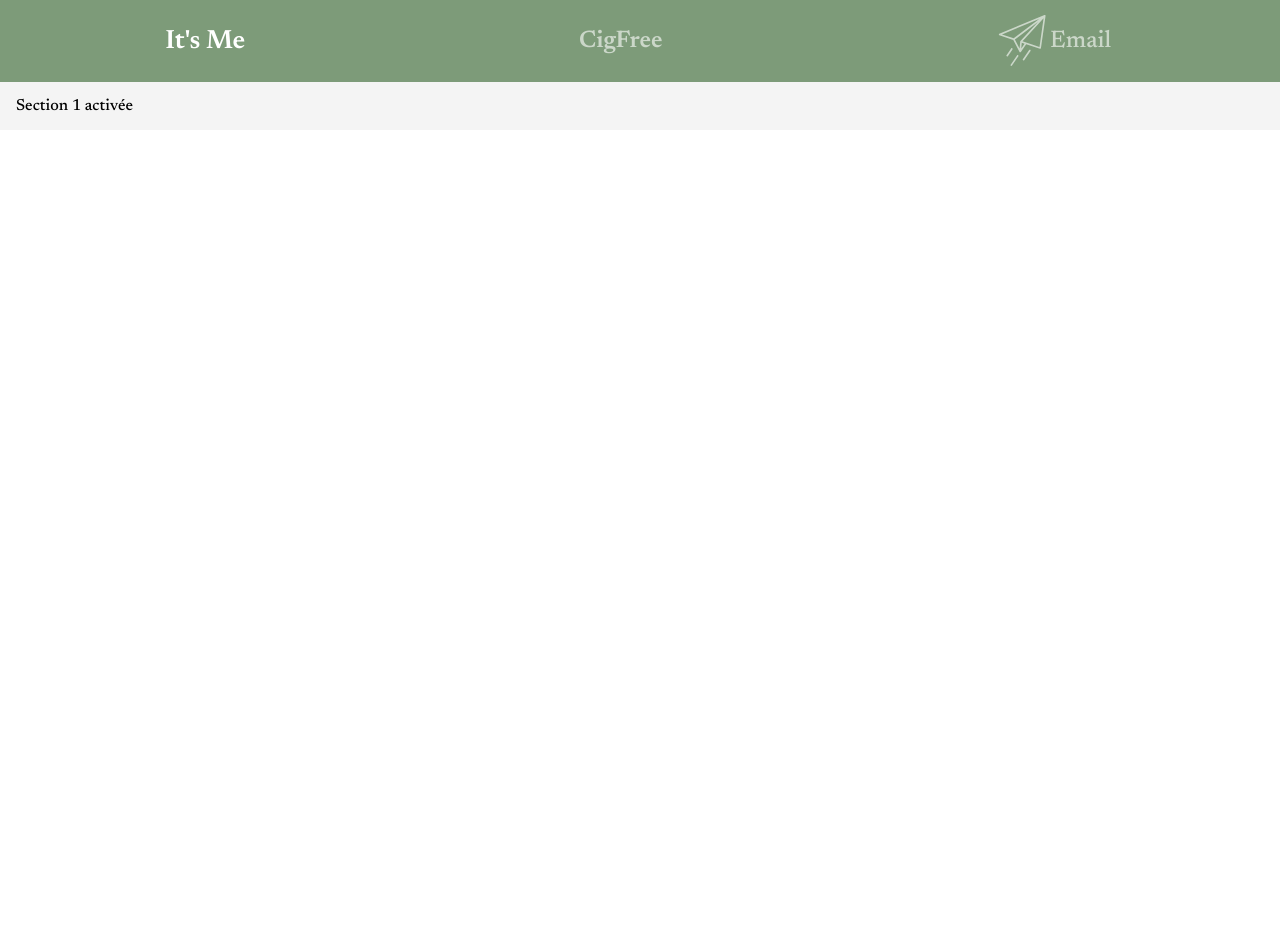
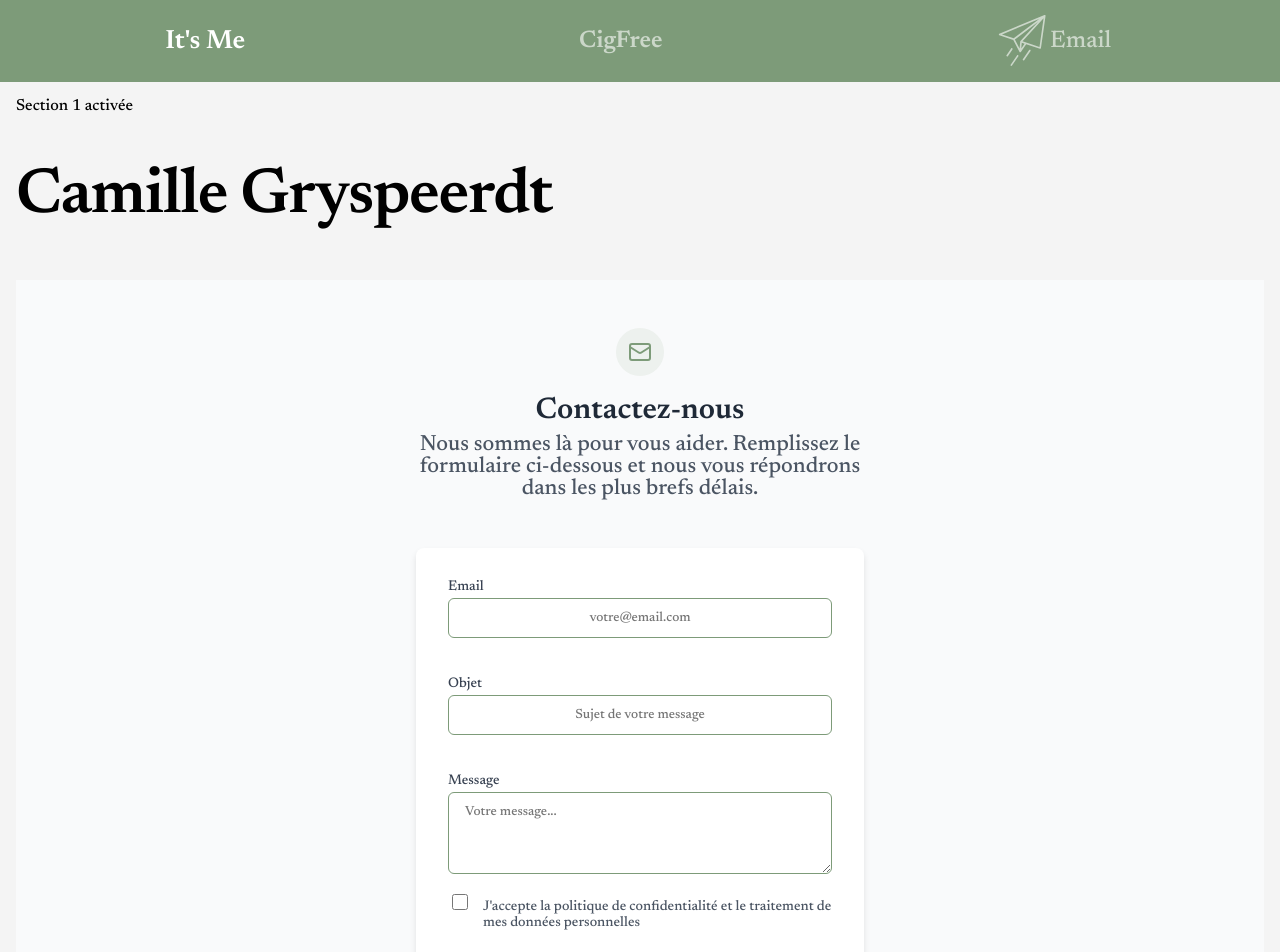
Before and after one commit to trinity0077/portFolioFrontend, a Next.js app: page / in a window 1280 px wide. Shown: the top 952 px of the page. Before the commit the page ends 800 px from the top, so only its background shows below. Built offline with nearby package versions, Linux system fonts and the light colour scheme.

Commit message:
modification de la futur page de contact et creation du css

```diff
--- a/components/EmailContactPage/EmailContactForm.tsx
+++ b/components/EmailContactPage/EmailContactForm.tsx
@@ -1,5 +1,6 @@
-import React, { useState } from 'react';
-import { Mail, Send, AlertCircle } from 'lucide-react';
+import styles from "../../styles/ContactForm/EmailContactForm.module.css";
+import React, { useState } from "react";
+import { Mail, Send, AlertCircle } from "lucide-react";
 
 interface FormData {
   email: string;
@@ -15,11 +16,11 @@ interface FormErrors {
   gdprConsent?: string;
 }
 
-export default function ContactForm() {
+export default function EmailContactForm() {
   const [formData, setFormData] = useState<FormData>({
-    email: '',
-    subject: '',
-    message: '',
+    email: "",
+    subject: "",
+    message: "",
     gdprConsent: false,
   });
 
@@ -27,13 +28,15 @@ export default function ContactForm() {
   const [submitted, setSubmitted] = useState(false);
 
   const validateEmail = (email: string) => {
-    if (!email.includes('@')) {
-      return 'L\'email doit contenir un @';
+    if (!email.includes("@")) {
+      return "L'email doit contenir un @";
     }
-    if (!email.includes('.')) {
-      return 'L\'email doit contenir un point (.)';
+    if (!email.includes(".")) {
+      return "L'email doit contenir un point (.)";
     }
-    return /^[^\s@]+@[^\s@]+\.[^\s@]+$/.test(email) ? '' : 'Veuillez entrer un email valide';
+    return /^[^\s@]+@[^\s@]+\.[^\s@]{2,}$/.test(email)
+      ? ""
+      : "Veuillez entrer un email valide";
   };
 
   const handleSubmit = (e: React.FormEvent) => {
@@ -42,7 +45,7 @@ export default function ContactForm() {
 
     // Email validation
     if (!formData.email.trim()) {
-      newErrors.email = 'L\'email est requis';
+      newErrors.email = "L'email est requis";
     } else {
       const emailError = validateEmail(formData.email);
       if (emailError) {
@@ -52,40 +55,43 @@ export default function ContactForm() {
 
     // Subject validation
     if (!formData.subject.trim()) {
-      newErrors.subject = 'L\'objet est requis';
+      newErrors.subject = "L'objet est requis";
     }
 
     // Message validation
     if (!formData.message.trim()) {
-      newErrors.message = 'Le message est requis';
+      newErrors.message = "Le message est requis";
     }
 
     // GDPR validation
     if (!formData.gdprConsent) {
-      newErrors.gdprConsent = 'Vous devez accepter la politique de confidentialité';
+      newErrors.gdprConsent =
+        "Vous devez accepter la politique de confidentialité";
     }
 
     if (Object.keys(newErrors).length === 0) {
       // Here you would typically send the form data to your backend
       setSubmitted(true);
-      console.log('Form submitted:', formData);
+      console.log("Form submitted:", formData);
     } else {
       setErrors(newErrors);
     }
   };
 
-  const handleChange = (e: React.ChangeEvent<HTMLInputElement | HTMLTextAreaElement>) => {
+  const handleChange = (
+    e: React.ChangeEvent<HTMLInputElement | HTMLTextAreaElement>
+  ) => {
     const { name, value, type } = e.target;
-    const finalValue = type === 'email' ? value.toLowerCase() : value;
+    const finalValue = type === "email" ? value.toLowerCase() : value;
 
-    setFormData(prev => ({
+    setFormData((prev) => ({
       ...prev,
       [name]: finalValue,
     }));
 
     // Clear error when user starts typing
     if (errors[name as keyof FormErrors]) {
-      setErrors(prev => ({
+      setErrors((prev) => ({
         ...prev,
         [name]: undefined,
       }));
@@ -93,143 +99,142 @@ export default function ContactForm() {
   };
 
   const handleCheckboxChange = (e: React.ChangeEvent<HTMLInputElement>) => {
-    setFormData(prev => ({
+    setFormData((prev) => ({
       ...prev,
       gdprConsent: e.target.checked,
     }));
 
     if (errors.gdprConsent) {
-      setErrors(prev => ({
+      setErrors((prev) => ({
         ...prev,
         gdprConsent: undefined,
       }));
     }
   };
-
   if (submitted) {
     return (
-      <div className="bg-white p-8 rounded-lg shadow-lg max-w-md w-full">
-        <div className="text-center">
-          <div className="mx-auto flex items-center justify-center h-12 w-12 rounded-full bg-green-100 mb-4">
-            <Mail className="h-6 w-6 text-green-600" />
+      <div className={styles.successMessageContainer}>
+        <div className={styles.successContent}>
+          <div className={styles.successIconWrapper}>
+            <Mail className={styles.successIcon} />
           </div>
-          <h2 className="text-2xl font-semibold text-gray-900 mb-2">Message envoyé!</h2>
-          <p className="text-gray-600">Nous vous répondrons dans les plus brefs délais.</p>
+          <h2 className={styles.successTitle}>Message envoyé!</h2>
+          <p className={styles.successText}>
+            Nous vous répondrons dans les plus brefs délais.
+          </p>
         </div>
       </div>
     );
   }
 
   return (
-    <form onSubmit={handleSubmit} className="bg-white p-8 rounded-lg shadow-lg max-w-md w-full">
-      <div className="space-y-6">
-        <div>
-          <label htmlFor="email" className="block text-sm font-medium text-gray-700 mb-1">
+    <form onSubmit={handleSubmit} className={styles.contactForm}>
+      <div className={styles.formFields}>
+        <div className={styles.formGroup}>
+          <label htmlFor="email" className={styles.formLabel}>
             Email
           </label>
-          <div className="relative">
+          <div className={styles.inputWrapper}>
             <input
               type="email"
               id="email"
               name="email"
               value={formData.email}
               onChange={handleChange}
-              className={`block w-full px-4 py-3 rounded-md border ${
-                errors.email ? 'border-red-300' : 'border-[#7d9b79]'
-              } focus:outline-none focus:ring-2 focus:ring-[#7d9b79] focus:border-transparent`}
+              className={`${styles.formInput} ${
+                errors.email ? styles.inputError : ""
+              }`}
               placeholder="votre@email.com"
             />
             {errors.email && (
-              <div className="absolute inset-y-0 right-0 flex items-center pr-3">
-                <AlertCircle className="h-5 w-5 text-red-500" />
+              <div className={styles.errorIconWrapper}>
+                <AlertCircle className={styles.errorIcon} />
               </div>
             )}
           </div>
           {errors.email && (
-            <p className="mt-1 text-sm text-red-600">{errors.email}</p>
+            <p className={styles.errorMessage}>{errors.email}</p>
           )}
         </div>
 
-        <div>
-          <label htmlFor="subject" className="block text-sm font-medium text-gray-700 mb-1">
+        <div className={styles.formGroup}>
+          <label htmlFor="subject" className={styles.formLabel}>
             Objet
           </label>
-          <div className="relative">
+          <div className={styles.inputWrapper}>
             <input
               type="text"
               id="subject"
               name="subject"
               value={formData.subject}
               onChange={handleChange}
-              className={`block w-full px-4 py-3 rounded-md border ${
-                errors.subject ? 'border-red-300' : 'border-[#7d9b79]'
-              } focus:outline-none focus:ring-2 focus:ring-[#7d9b79] focus:border-transparent`}
+              className={`${styles.formInput} ${
+                errors.subject ? styles.inputError : ""
+              }`}
               placeholder="Sujet de votre message"
             />
             {errors.subject && (
-              <div className="absolute inset-y-0 right-0 flex items-center pr-3">
-                <AlertCircle className="h-5 w-5 text-red-500" />
+              <div className={styles.errorIconWrapper}>
+                <AlertCircle className={styles.errorIcon} />
               </div>
             )}
           </div>
           {errors.subject && (
-            <p className="mt-1 text-sm text-red-600">{errors.subject}</p>
+            <p className={styles.errorMessage}>{errors.subject}</p>
           )}
         </div>
 
-        <div>
-          <label htmlFor="message" className="block text-sm font-medium text-gray-700 mb-1">
+        <div className={styles.formGroup}>
+          <label htmlFor="message" className={styles.formLabel}>
             Message
           </label>
-          <div className="relative">
+          <div className={styles.inputWrapper}>
             <textarea
               id="message"
               name="message"
               value={formData.message}
               onChange={handleChange}
               rows={4}
-              className={`block w-full px-4 py-3 rounded-md border ${
-                errors.message ? 'border-red-300' : 'border-[#7d9b79]'
-              } focus:outline-none focus:ring-2 focus:ring-[#7d9b79] focus:border-transparent`}
+              className={`${styles.formTextarea} ${
+                errors.message ? styles.inputError : ""
+              }`}
               placeholder="Votre message..."
             />
             {errors.message && (
-              <div className="absolute top-0 right-0 mt-3 mr-3">
-                <AlertCircle className="h-5 w-5 text-red-500" />
+              <div className={styles.textareaErrorIcon}>
+                <AlertCircle className={styles.errorIcon} />
               </div>
             )}
           </div>
           {errors.message && (
-            <p className="mt-1 text-sm text-red-600">{errors.message}</p>
+            <p className={styles.errorMessage}>{errors.message}</p>
           )}
         </div>
 
-        <div className="flex items-start">
-          <div className="flex items-center h-5">
+        <div className={styles.consentGroup}>
+          <div className={styles.checkboxWrapper}>
             <input
               id="gdprConsent"
               name="gdprConsent"
               type="checkbox"
               checked={formData.gdprConsent}
               onChange={handleCheckboxChange}
-              className="h-4 w-4 rounded border-[#7d9b79] text-[#7d9b79] focus:ring-[#7d9b79]"
+              className={styles.consentCheckbox}
             />
           </div>
-          <div className="ml-3">
-            <label htmlFor="gdprConsent" className="text-sm text-gray-600">
-              J'accepte la politique de confidentialité et le traitement de mes données personnelles
+          <div className={styles.consentTextWrapper}>
+            <label htmlFor="gdprConsent" className={styles.consentLabel}>
+              J'accepte la politique de confidentialité et le traitement de mes
+              données personnelles
             </label>
             {errors.gdprConsent && (
-              <p className="mt-1 text-sm text-red-600">{errors.gdprConsent}</p>
+              <p className={styles.errorMessage}>{errors.gdprConsent}</p>
             )}
           </div>
         </div>
 
-        <button
-          type="submit"
-          className="w-full flex items-center justify-center px-4 py-3 border border-transparent text-sm font-medium rounded-md text-white bg-[#7d9b79] hover:bg-[#6b8768] focus:outline-none focus:ring-2 focus:ring-offset-2 focus:ring-[#7d9b79] transition-colors duration-200"
-        >
-          <Send className="h-5 w-5 mr-2" />
+        <button type="submit" className={styles.submitButton}>
+          <Send className={styles.submitIcon} />
           Envoyer le message
         </button>
       </div>
--- a/components/EmailContactPage/HomeEmailContact.tsx
+++ b/components/EmailContactPage/HomeEmailContact.tsx
@@ -1,23 +1,48 @@
 import React from 'react';
-import ContactForm from './EmailContactForm';
+import EmailContactForm from './EmailContactForm';
 import { Mail } from 'lucide-react';
+import styles from '../../styles/ContactForm/HomeEmailContact.module.css';
 
-function App() {
+function HomeEmailContact() {
   return (
-    <div className="min-h-screen bg-gray-50 flex flex-col items-center py-12 px-4 sm:px-6 lg:px-8">
-      <div className="text-center mb-12">
-        <div className="mx-auto h-12 w-12 flex items-center justify-center rounded-full bg-[#7d9b79] bg-opacity-10 mb-4">
-          <Mail className="h-6 w-6 text-[#7d9b79]" />
+    <div className={styles.container}>
+      <div className={styles.header}>
+        <div className={styles.iconWrapper}>
+          <Mail className={styles.icon} />
         </div>
-        <h1 className="text-3xl font-bold text-gray-900 mb-2">Contactez-nous</h1>
-        <p className="text-gray-600 max-w-md mx-auto">
+        <h1 className={styles.title}>Contactez-nous</h1>
+        <p className={styles.description}>
           Nous sommes là pour vous aider. Remplissez le formulaire ci-dessous et nous vous répondrons dans les plus brefs délais.
         </p>
       </div>
 
-      <ContactForm />
+      <EmailContactForm />
     </div>
   );
 }
 
-export default App;
+export default HomeEmailContact;
+
+// import React from 'react';
+// import EmailContactForm from './EmailContactForm';
+// import { Mail } from 'lucide-react';
+
+// function HomeEmailContact() {
+//   return (
+//     <div className="min-h-screen bg-gray-50 flex flex-col items-center py-12 px-4 sm:px-6 lg:px-8">
+//       <div className="text-center mb-12">
+//         <div className="mx-auto h-12 w-12 flex items-center justify-center rounded-full bg-[#7d9b79] bg-opacity-10 mb-4">
+//           <Mail className="h-6 w-6 text-[#7d9b79]" />
+//         </div>
+//         <h1 className="text-3xl font-bold text-gray-900 mb-2">Contactez-nous</h1>
+//         <p className="text-gray-600 max-w-md mx-auto">
+//           Nous sommes là pour vous aider. Remplissez le formulaire ci-dessous et nous vous répondrons dans les plus brefs délais.
+//         </p>
+//       </div>
+
+//       <EmailContactForm />
+//     </div>
+//   );
+// }
+
+// export default HomeEmailContact;
--- a/components/FolioNavAndRedirection.js
+++ b/components/FolioNavAndRedirection.js
@@ -1,15 +1,16 @@
+import { TypingAnimation } from "../modules/typingAnimation";
 import React, { useEffect, useState } from "react";
 import Head from "next/head";
 import CigfreeApp from "./CigfreeSrc/CigfreeApp";
+import HomeEmailContact from "./EmailContactPage/HomeEmailContact";
 import styles from "../styles/HeaderFolioNav.module.css";
-
+import EmailContactForm from "./EmailContactPage/EmailContactForm";
 
 const FolioNavAndRedirection = () => {
   const [activeButton, setActiveButton] = useState(null);
-  const [activeHeader, setActiveHeader] =useState("")
+  const [activeHeader, setActiveHeader] = useState("");
 
-
-// demarage sur le 1 er bouton
+  // demarage sur le 1 er bouton
   useEffect(() => {
     setActiveButton(1);
     const defaultTitle = getHeadTitle(1); // Définit le titre par défaut
@@ -31,18 +32,16 @@ const FolioNavAndRedirection = () => {
     }
   };
 
-  useEffect
+  useEffect;
 
   //Activation des boutons de la navbar
   const handleButtonClick = (buttonIndex) => {
-    setActiveButton((prev)=> {
+    setActiveButton((prev) => {
       const newButton = buttonIndex;
       setActiveHeader(getHeadTitle(newButton));
-      return newButton
+      return newButton;
     });
   };
-
-
 
   return (
     <div className={styles.container}>
@@ -51,13 +50,17 @@ const FolioNavAndRedirection = () => {
       </Head>
       <nav className={styles.nav}>
         <button
-          className={`${styles.button} ${activeButton === 1 ? styles["button-active"] : ""}`}
+          className={`${styles.button} ${
+            activeButton === 1 ? styles["button-active"] : ""
+          }`}
           onClick={() => handleButtonClick(1)}
         >
           It's Me
         </button>
         <button
-          className={`${styles.button} ${activeButton === 2 ? styles["button-active"] : ""}`}
+          className={`${styles.button} ${
+            activeButton === 2 ? styles["button-active"] : ""
+          }`}
           onClick={() => handleButtonClick(2)}
         >
           CigFree
@@ -71,35 +74,28 @@ const FolioNavAndRedirection = () => {
 
         <div className={styles["container-email"]}>
           <a href="mailto:gryspeerdt.camille@gmail.com">
-            <img className={styles["emailIconPlane"]}src="/paper-plane.svg" alt="Icon" style={{ width: "50px", height: "50px" }} />
+            <img
+              className={styles["emailIconPlane"]}
+              src="/paper-plane.svg"
+              alt="Icon"
+              style={{ width: "50px", height: "50px" }}
+            />
             <p>Email</p>
           </a>
         </div>
       </nav>
 
       <div>
-        <div
-          style={{
-            display: activeButton === 1 ? "block" : "none",
-            padding: "1rem",
-            backgroundColor: "#f4f4f4",
-          }}
-        >
-          Section 1 activée
-        </div>
-        <div style={{ display: activeButton === 2 ? "block" : "none"
-         }}>
+        {activeButton === 1 && (
+          <div style={{ padding: "1rem", backgroundColor: "#f4f4f4" }}>
+            Section 1 activée
+            <TypingAnimation>Camille Gryspeerdt</TypingAnimation>
+            <HomeEmailContact></HomeEmailContact>
+          </div>
+        )}
+        <div style={{ display: activeButton === 2 ? "block" : "none" }}>
           <CigfreeApp />
         </div>
-        {/* <div
-          style={{
-            display: activeButton === 3 ? "block" : "none",
-            padding: "1rem",
-            backgroundColor: "#f4f4f4",
-          }}
-        >
-          Section 3 activée
-        </div> */}
       </div>
     </div>
   );
--- /dev/null
+++ b/modules/typingAnimation.tsx
@@ -0,0 +1,96 @@
+"use client";
+
+import { motion } from "framer-motion";
+import { useEffect, useRef, useState } from "react";
+
+interface TypingAnimationProps {
+  children: string;
+  className?: string;
+  duration?: number;
+  delay?: number;
+  as?: React.ElementType;
+  startOnView?: boolean;
+}
+
+export function TypingAnimation({
+  children,
+  className,
+  duration = 100,
+  delay = 0,
+  as: Component = "h1",
+  startOnView = false,
+}: TypingAnimationProps) {
+  const MotionComponent = motion.create(Component, {
+    forwardMotionProps: true,
+  });
+
+  const [displayedText, setDisplayedText] = useState("");
+  const [started, setStarted] = useState(false);
+  const elementRef = useRef<HTMLElement | null>(null);
+
+  useEffect(() => {
+    // Réinitialiser l'état à chaque remontée
+    setDisplayedText("");
+    setStarted(false);
+  }, []);
+
+  useEffect(() => {
+    if (!startOnView) {
+      const startTimeout = setTimeout(() => {
+        setStarted(true);
+      }, delay);
+      return () => clearTimeout(startTimeout);
+    }
+
+    const observer = new IntersectionObserver(
+      ([entry]) => {
+        if (entry.isIntersecting) {
+          setTimeout(() => {
+            setStarted(true);
+          }, delay);
+          observer.disconnect();
+        }
+      },
+      { threshold: 0.1 },
+    );
+
+    if (elementRef.current) {
+      observer.observe(elementRef.current);
+    }
+
+    return () => observer.disconnect();
+  }, [delay, startOnView]);
+
+  useEffect(() => {
+    if (!started) return;
+
+    let i = 0;
+    const typingEffect = setInterval(() => {
+      if (i < children.length) {
+        setDisplayedText(children.substring(0, i + 1));
+        i++;
+      } else {
+        clearInterval(typingEffect);
+      }
+    }, duration);
+
+    return () => {
+      clearInterval(typingEffect);
+    };
+  }, [children, duration, started]);
+
+  return (
+    <MotionComponent
+      ref={elementRef}
+      className={className} // Utilisez directement className
+      style={{ // Ajoutez vos styles CSS ici
+        fontSize: "4rem",
+        fontWeight: "bold",
+        lineHeight: "5rem",
+        letterSpacing: "-0.02em",
+      }}
+    >
+      {displayedText}
+    </MotionComponent>
+  );
+}
--- a/package.json
+++ b/package.json
@@ -17,6 +17,7 @@
     "antd": "^4.21.2",
     "chart.js": "^4.4.7",
     "date-fns": "^2.30.0",
+    "framer-motion": "^12.4.4",
     "lucide-react": "^0.474.0",
     "moment": "^2.29.3",
     "next": "^12.2.0",
--- /dev/null
+++ b/styles/ContactForm/EmailContactForm.module.css
@@ -0,0 +1,186 @@
+/* Conteneur du message de succès */
+.successMessageContainer {
+    background-color: white;
+    padding: 2rem;
+    border-radius: 0.5rem;
+    box-shadow: 0 4px 6px rgba(0, 0, 0, 0.1);
+    max-width: 28rem;
+    width: 100%;
+  }
+
+  .successContent {
+    text-align: center;
+  }
+
+  .successIconWrapper {
+    margin: 0 auto;
+    display: flex;
+    align-items: center;
+    justify-content: center;
+    height: 3rem;
+    width: 3rem;
+    border-radius: 50%;
+    background-color: #dcfce7;
+    margin-bottom: 1rem;
+  }
+
+  .successIcon {
+    height: 1.5rem;
+    width: 1.5rem;
+    color: #16a34a;
+  }
+
+  .successTitle {
+    font-size: 1.5rem;
+    font-weight: 600;
+    color: #111827;
+    margin-bottom: 0.5rem;
+  }
+
+  .successText {
+    color: #4b5563;
+  }
+
+  /* Formulaire */
+  .contactForm {
+    background-color: white;
+    padding: 2rem;
+    border-radius: 0.5rem;
+    box-shadow: 0 4px 6px rgba(0, 0, 0, 0.1);
+    max-width: 28rem;
+    width: 100%;
+  }
+
+  .formFields {
+    display: flex;
+    flex-direction: column;
+    gap: 1.5rem;
+  }
+
+  .formGroup {
+    display: flex;
+    flex-direction: column;
+  }
+
+  .formLabel {
+    font-size: 0.875rem;
+    font-weight: 500;
+    color: #374151;
+    margin-bottom: 0.25rem;
+  }
+
+  .inputWrapper {
+    position: relative;
+  }
+
+  .formInput,
+  .formTextarea {
+    display: block;
+    resize: vertical; /* Autorise seulement le redimensionnement vertical */
+    width: 100%;
+    padding: 0.75rem 1rem;
+    border-radius: 0.375rem;
+    border: 1px solid #7d9b79;
+    transition: border-color 0.2s, box-shadow 0.2s;
+  }
+
+  .formInput:focus,
+  .formTextarea:focus {
+    outline: none;
+    border-color: #7d9b79;
+    box-shadow: 0 0 0 2px #7d9b79;
+  }
+
+  .inputError {
+    border-color: #ef4444;
+  }
+
+  .errorIconWrapper {
+    position: absolute;
+    top: 50%;
+    right: 0.75rem;
+    transform: translateY(-50%);
+  }
+
+  .textareaErrorIcon {
+    position: absolute;
+    top: 0.75rem;
+    right: 0.75rem;
+  }
+
+  .errorIcon {
+    height: 1.25rem;
+    width: 1.25rem;
+    color: #ef4444;
+  }
+
+  .errorMessage {
+    margin-top: 0.25rem;
+    font-size: 0.875rem;
+    color: #ef4444;
+  }
+
+  .consentGroup {
+    display: flex;
+    align-items: flex-start;
+  }
+
+  .checkboxWrapper {
+    display: flex;
+    align-items: center;
+    height: 1.25rem;
+  }
+
+  .consentCheckbox {
+    height: 1rem;
+    width: 1rem;
+    border-radius: 0.25rem;
+    border: 1px solid #7d9b79;
+    accent-color: #7d9b79;
+    cursor: pointer;
+  }
+
+  .consentCheckbox:focus-visible {
+    outline: 2px solid #7d9b79;
+    outline-offset: 2px;
+  }
+
+  .consentTextWrapper {
+    margin-left: 0.75rem;
+  }
+
+  .consentLabel {
+    font-size: 0.875rem;
+    color: #4b5563;
+  }
+
+  .submitButton {
+    width: 100%;
+    display: flex;
+    align-items: center;
+    justify-content: center;
+    padding: 0.75rem 1rem;
+    border: none;
+    border-radius: 0.375rem;
+    font-size: 0.875rem;
+    font-weight: 500;
+    color: white;
+    background-color: #7d9b79;
+    transition: background-color 0.2s, box-shadow 0.2s;
+    cursor: pointer;
+  }
+
+  .submitButton:hover {
+    background-color: #6b8768;
+  }
+
+  .submitButton:focus-visible {
+    outline: 2px solid #7d9b79;
+    outline-offset: 2px;
+  }
+
+  .submitIcon {
+    height: 1.25rem;
+    width: 1.25rem;
+    margin-right: 0.5rem;
+  }
--- /dev/null
+++ b/styles/ContactForm/HomeEmailContact.module.css
@@ -0,0 +1,45 @@
+/* HomeEmailContact.module.css */
+
+.container {
+    min-height: 100vh;
+    background-color: #f9fafb;
+    display: flex;
+    flex-direction: column;
+    align-items: center;
+    padding: 3rem 1rem;
+}
+
+.header {
+    text-align: center;
+    margin-bottom: 3rem;
+}
+
+.iconWrapper {
+    display: flex;
+    align-items: center;
+    justify-content: center;
+    height: 3rem;
+    width: 3rem;
+    border-radius: 50%;
+    background-color: rgba(125, 155, 121, 0.1);
+    margin: 0 auto 1rem;
+}
+
+.icon {
+    height: 1.5rem;
+    width: 1.5rem;
+    color: #7d9b79;
+}
+
+.title {
+    font-size: 1.875rem; /* équivalent à text-3xl */
+    font-weight: bold;
+    color: #1f2937; /* text-gray-900 */
+    margin-bottom: 0.5rem;
+}
+
+.description {
+    color: #4b5563; /* text-gray-600 */
+    max-width: 28rem;
+    margin: 0 auto;
+}
--- a/styles/HeaderFolioNav.module.css
+++ b/styles/HeaderFolioNav.module.css
@@ -8,10 +8,6 @@
   background-color: #7d9b79;
 }
 
-/* Conteneur principal */
-/* .container {
-  background-color: #7d9b79;
-} */
 
 /* Boutons de navigation */
 .button {
```
Also changed, not shown: 2 other files (tests, documents, lock files or other folders).
